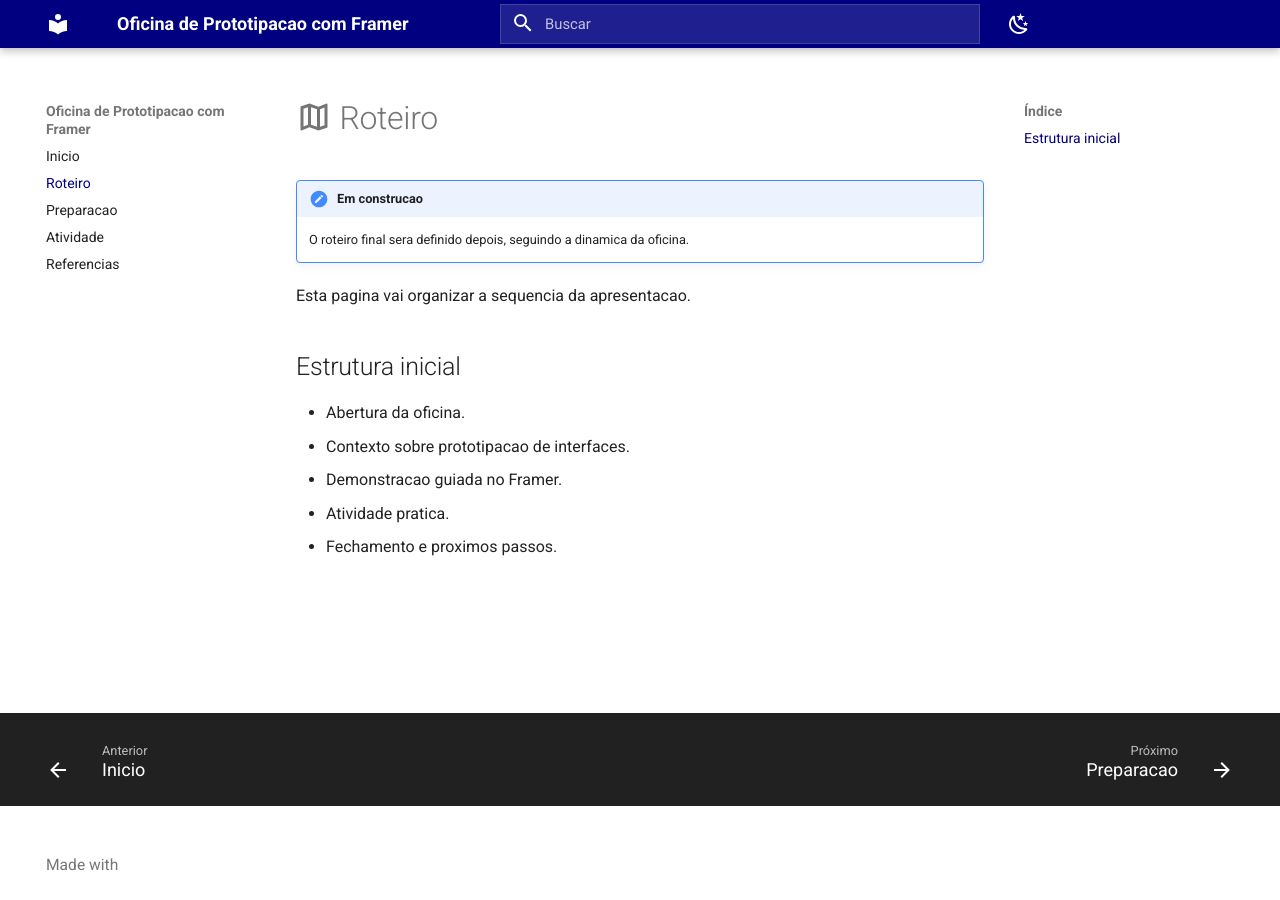
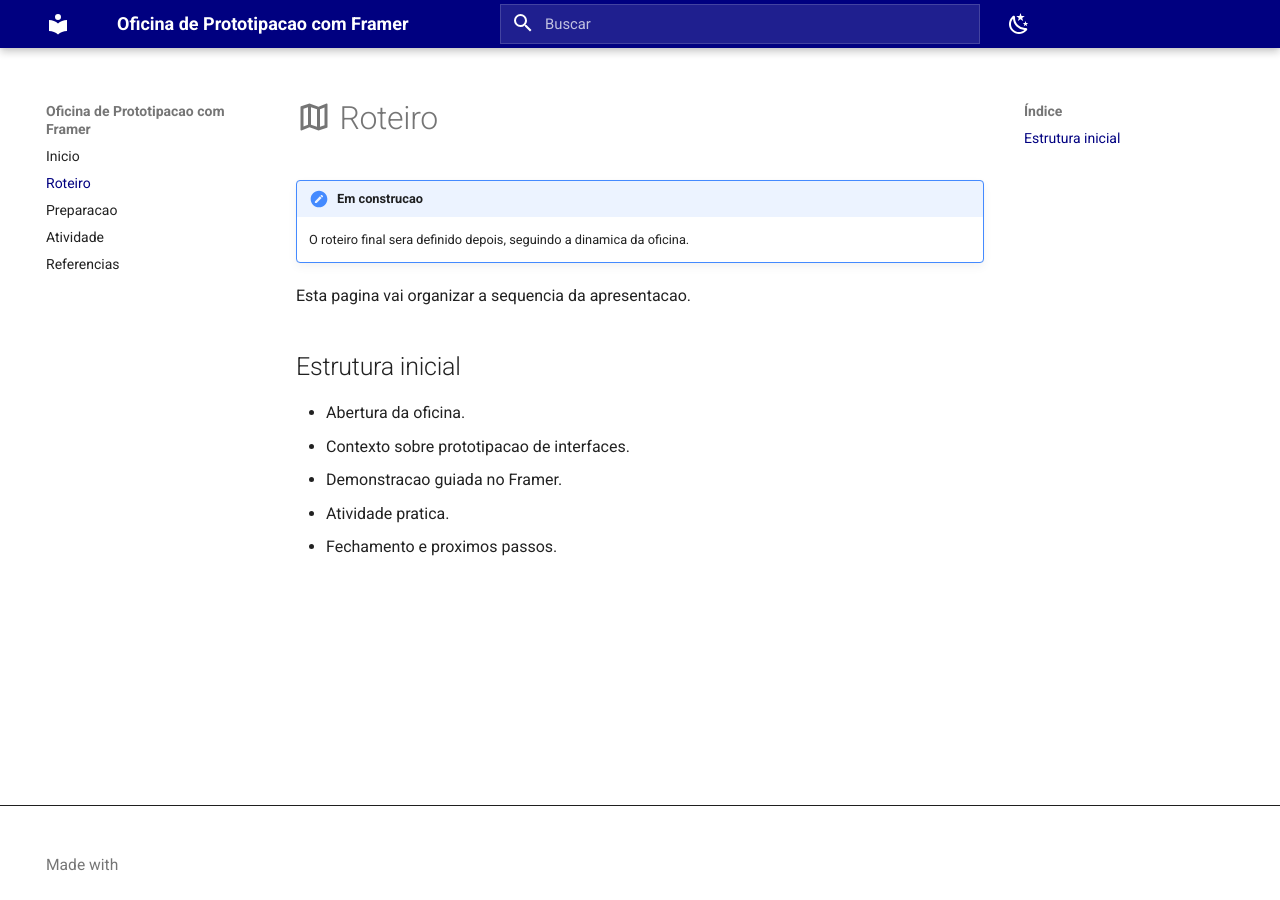
Before and after one commit to AndersonReiner/oficina-framer, an MkDocs documentation site: the page built from docs/roteiro.md, in a window 1280 px wide. Built offline with MkDocs 1.6.1 and Material for MkDocs 9.7.7, drawn with Linux system fonts in a browser that asks for light colours; some of the changed lines change nothing that is shown.

Commit message:
chore: remove heavy footer navigation

```diff
--- a/mkdocs.yml
+++ b/mkdocs.yml
@@ -23,7 +23,6 @@ theme:
     - navigation.instant
     - navigation.instant.progress
     - navigation.tracking
-    - navigation.footer
     - navigation.sections
     - navigation.top
     - content.code.copy
@@ -37,18 +36,6 @@ extra_css:
   - stylesheets/workshop.css
 
 copyright: Copyright &copy; 2026 Anderson Reiner
-
-extra:
-  social:
-    - icon: fontawesome/brands/github
-      link: https://github.com/AndersonReiner/oficina-framer
-      name: Repositorio da oficina no GitHub
-    - icon: fontawesome/solid/display
-      link: https://andersonreiner.github.io/oficina-framer/
-      name: Pagina publicada da oficina
-    - icon: fontawesome/solid/pen-ruler
-      link: https://www.framer.com/
-      name: Framer
 
 nav:
   - Inicio: index.md
```
